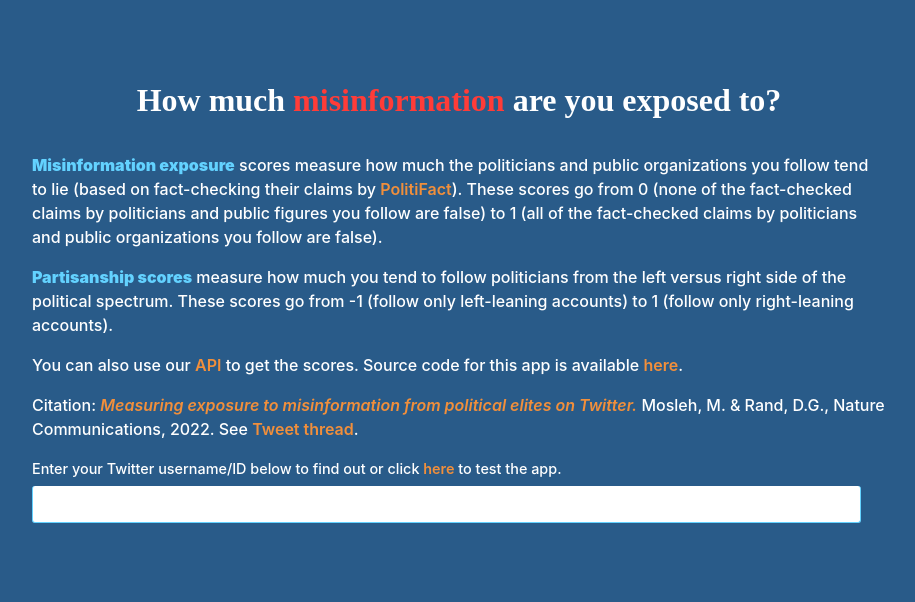
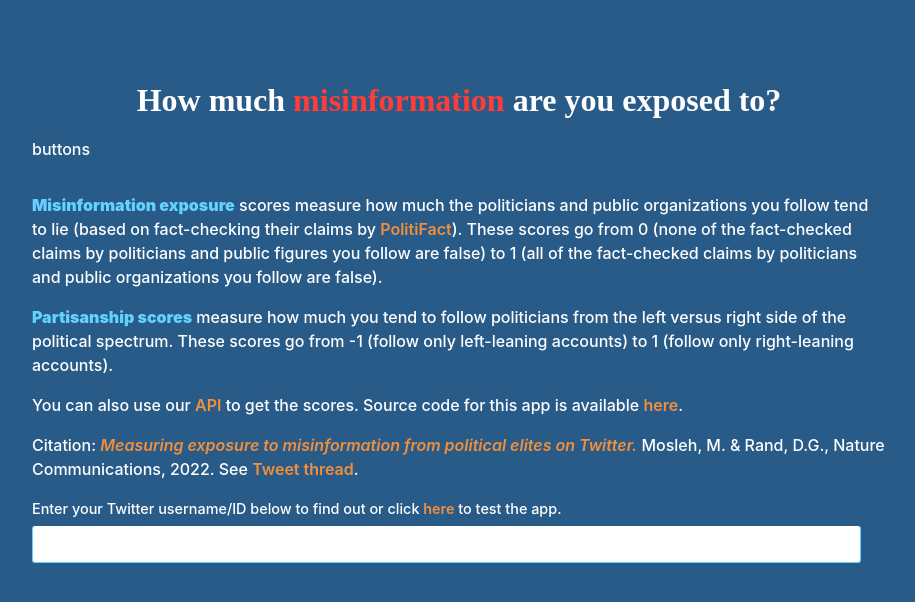
Before and after one commit to hauselin/misinfo-expose-svelte, a Svelte app: page / in a window 1280 px wide. Shown: the top 602 px of the page, without its empty margins (181-1096 px from the left). Built offline with nearby package versions, Linux system fonts and the light colour scheme; no server answers.

Commit message:
Fix buttons

```diff
--- a/src/ShareButtons.svelte
+++ b/src/ShareButtons.svelte
@@ -1,4 +1,5 @@
 <main>
+	<p>buttons</p>
 	<div
 		class="a2a_kit a2a_kit_size_32 a2a_default_style center"
 		data-a2a-url="https://misinfoexpose.com/"
```
